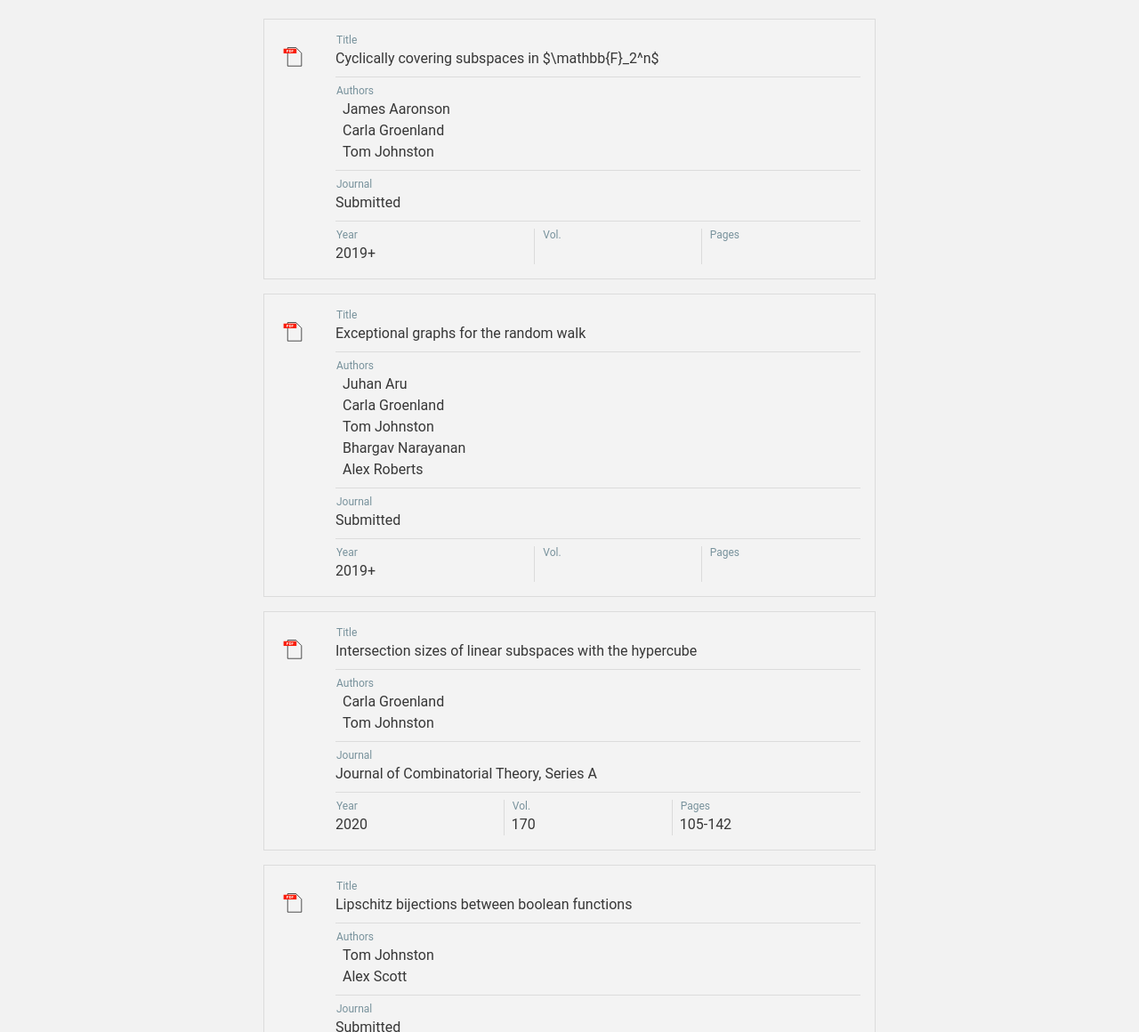
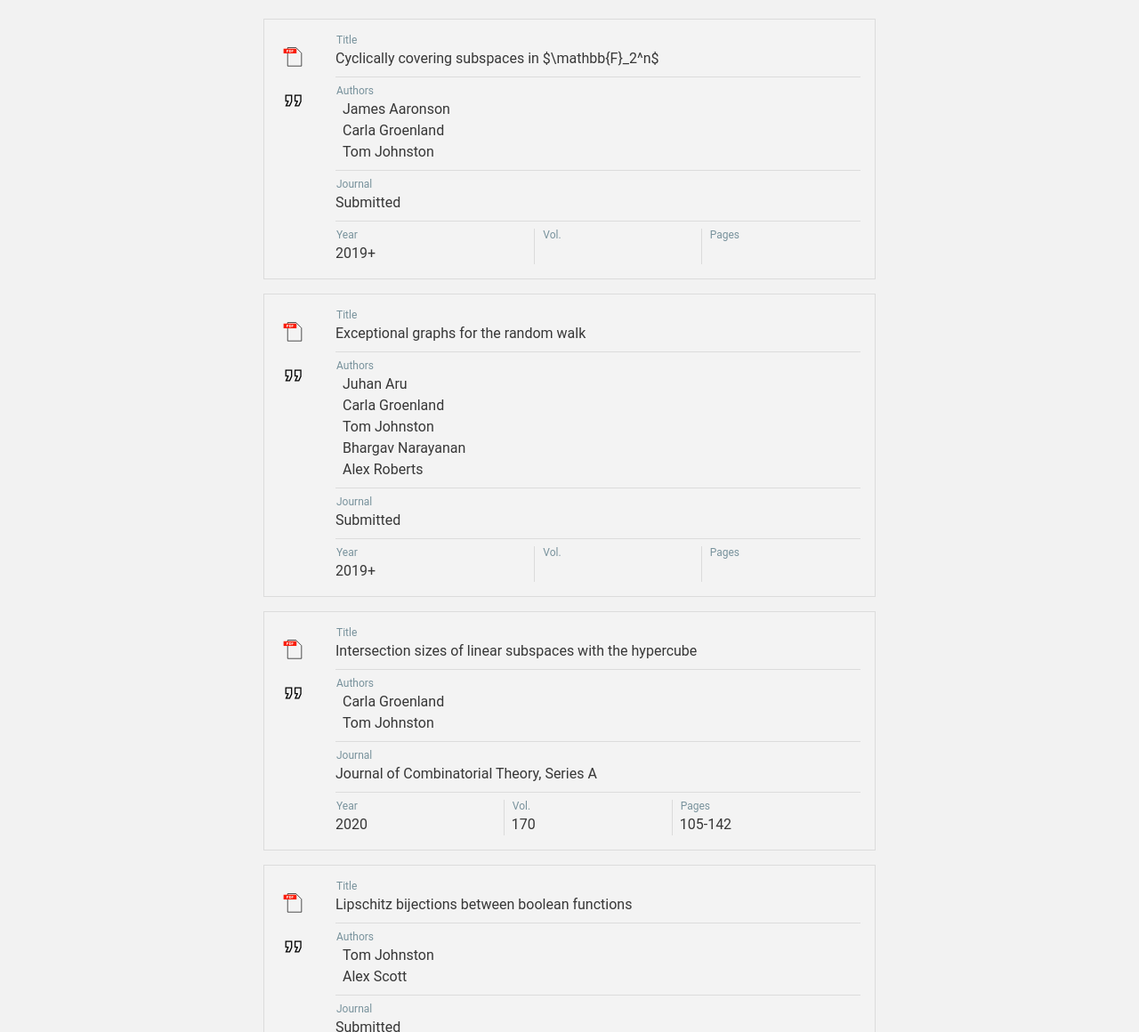
Before and after one commit to Tom-Johnston/Tom-Johnston.github.io, a Jekyll site: the page built from index.html, in a window 1280 px wide. Shown: the part 323-1483 px from the top of the page at 89% size. Built offline with Jekyll 4.4.1, drawn with Linux system fonts in a browser that asks for light colours.

Commit message:
Add citations for papers

```diff
--- a/css/_papers.scss
+++ b/css/_papers.scss
@@ -7,8 +7,6 @@
 }
 
 .links, .info-wrapper{
-    padding-left: 16px;
-    padding-right: 16px;
     padding: 16px;
 }
 
@@ -22,7 +20,8 @@
     border-right: solid 1px rgba(51, 51, 51, 0.12)
 }
 
-.info-wrapper{
+.info-wrapper-wrapper{
+    position: relative;
     flex-grow: 1;
 }
 
@@ -32,7 +31,7 @@
     border-bottom: solid 1px rgba(51, 51, 51, 0.12)
 }
 
-.title, .authors, .year, .journal, .volume, .pages{
+.title, .authors, .year, .journal, .volume, .pages, .citation{
     padding-top: 1rem;
     min-width: 3rem;
     display: block;
@@ -72,7 +71,12 @@
     flex-grow: 1;
 }
 
-.title::before, .authors::before, .year::before, .journal::before, .volume::before, .pages::before{
+.citation{
+    font-family: monospace;
+    white-space: pre-line;
+}
+
+.title::before, .authors::before, .year::before, .journal::before, .volume::before, .pages::before, .citation::before{
     position: absolute;
     transform: translateY(-100%) translateX(1px);
     font-size: 0.75rem;
@@ -103,3 +107,28 @@
 .pages::before{
     content: "Pages"
 }
+
+.citation::before{
+    content: "Citation"
+}
+
+.citation-checkbox{
+    display: none;
+}
+
+.citation-checkbox + svg{
+    fill: none;
+    stroke: black;
+}
+
+.citation-checkbox:checked + svg{
+    fill: black;
+}
+
+.citation-wrapper{
+    display: none;
+    position: absolute;
+    left: 0;
+    top: 0;
+    margin: 16px;
+}
--- a/index.html
+++ b/index.html
@@ -15,7 +15,12 @@
   <div class="references">
     <div class="links">
         <a class="pdf" href="{{paper.pdf}}" target="_blank"><img class="icon" src="adobe-pdf-icon.svg" alt="PDF of {{paper.title}}"></a>
+        <label>
+        <input class="citation-checkbox" type="checkbox">
+        {% include cite.svg %}
+        </label>
     </div>
+    <div class="info-wrapper-wrapper">
     <div class="info-wrapper">
       <span class="title">{{paper.title}}</span>
       <div class="authors">
@@ -29,9 +34,39 @@
         <span class="volume">{{paper.volume}}</span>
         <span class="pages">{{paper.pages}}</span>
       </div>
+
     </div>
+    <div class="citation-wrapper">
+      <span class="citation">{{paper.citation}}</span>
+    </div>
+  </div>
   </div>
 
 {% endfor %}
 </div>
 </div>
+
+<script>
+  window.addEventListener('DOMContentLoaded', (event) => {
+    var citationCheckboxes = document.getElementsByClassName('citation-checkbox')
+    for (var citCheck of citationCheckboxes){
+      citCheck.addEventListener('change', toggleCitation)
+    }
+});
+
+function toggleCitation(e){
+  if (e.target.checked){
+    var infoWrapperWrapper = e.target.closest('.references').getElementsByClassName('info-wrapper-wrapper')[0]
+    var infoWrapper = infoWrapperWrapper.getElementsByClassName('info-wrapper')[0]
+    var citWrapper = infoWrapperWrapper.getElementsByClassName('citation-wrapper')[0]
+    infoWrapper.style.visibility = 'hidden';
+    citWrapper.style.display = 'block';
+  }else{
+    var infoWrapperWrapper = e.target.parentElement.parentElement.parentElement.getElementsByClassName('info-wrapper-wrapper')[0]
+    var infoWrapper = infoWrapperWrapper.getElementsByClassName('info-wrapper')[0]
+    var citWrapper = infoWrapperWrapper.getElementsByClassName('citation-wrapper')[0]
+    infoWrapper.style.visibility = 'visible';
+    citWrapper.style.display = 'none';
+  }
+}
+</script>
```
Also changed, not shown: _includes/cite.svg (added), cite.svg (deleted).
